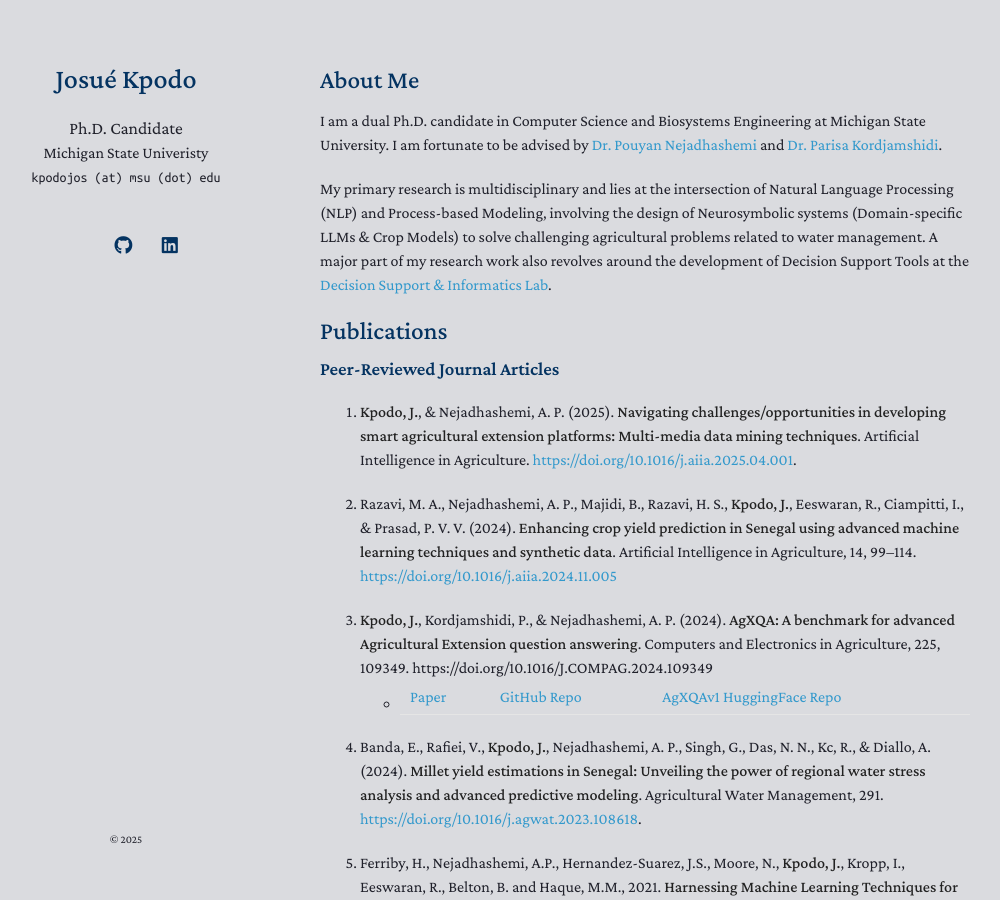
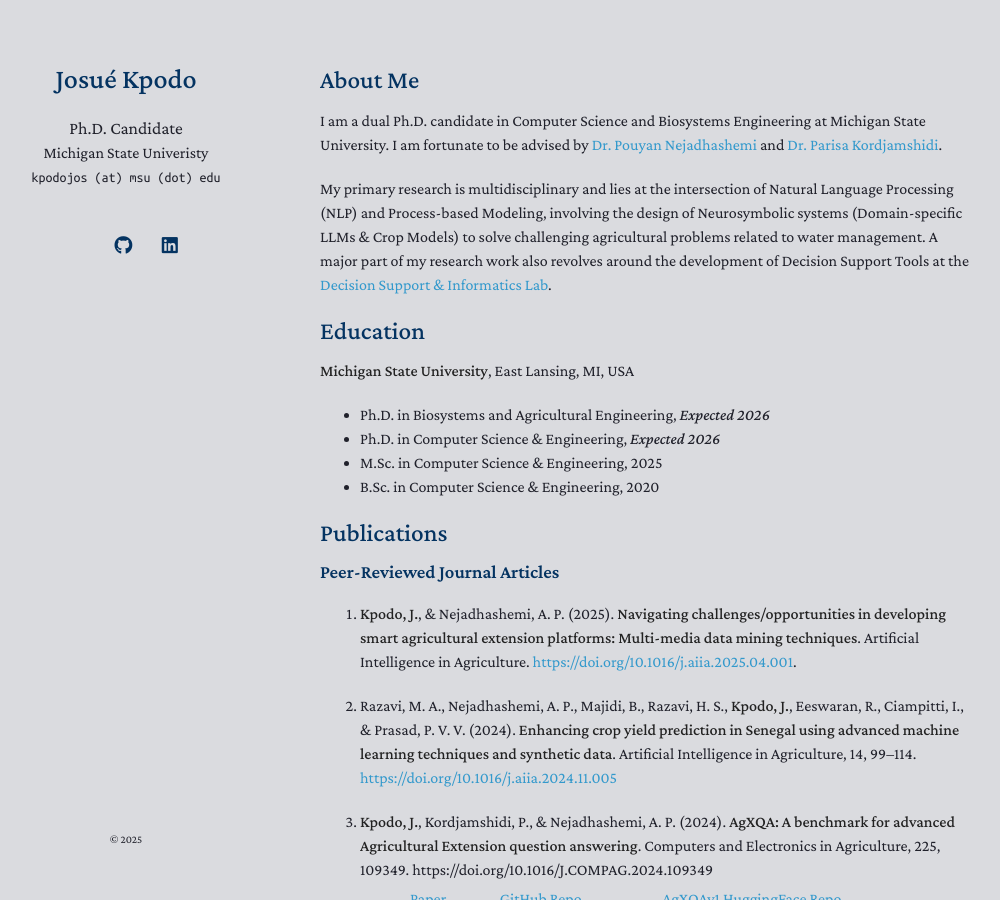
Before and after one commit to eusojk/eusojk.github.io, a Jekyll site: the page built from index.md, in a window 1280 px wide and 900 px high. Shown: the whole window, without its empty margins (150-1150 px from the left). Built offline with Jekyll 4.4.1, drawn with Linux system fonts in a browser that asks for light colours; nearby versions of some CDN libraries; a style sheet for code colours, icons or effects is not loaded; our own code applies the rules of GitHub Pages for plain Markdown files.

Commit message:
Add education section to index.md

```diff
--- a/index.md
+++ b/index.md
@@ -9,6 +9,13 @@ I am a dual Ph.D. candidate in Computer Science  and Biosystems Engineering at M
 
 My primary research is multidisciplinary and lies at the intersection of Natural Language Processing (NLP) and Process-based Modeling, involving the design of Neurosymbolic systems (Domain-specific LLMs & Crop Models) to solve challenging agricultural problems related to water management. A major part of my research work also revolves around the development of Decision Support Tools at the [Decision Support & Informatics Lab](https://dsiweb.cse.msu.edu/).
 
+## Education
+
+**Michigan State University**, East Lansing, MI, USA
+- Ph.D. in Biosystems and Agricultural Engineering, *Expected 2026*
+- Ph.D. in Computer Science & Engineering, *Expected 2026*
+- M.Sc. in Computer Science & Engineering, 2025
+- B.Sc. in Computer Science & Engineering, 2020
 
 ## Publications
 
```
